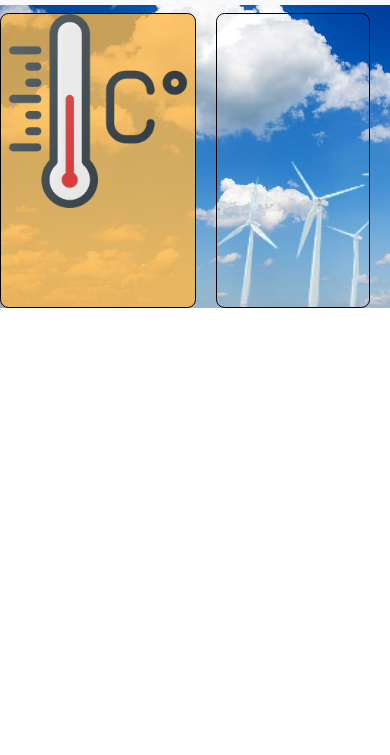
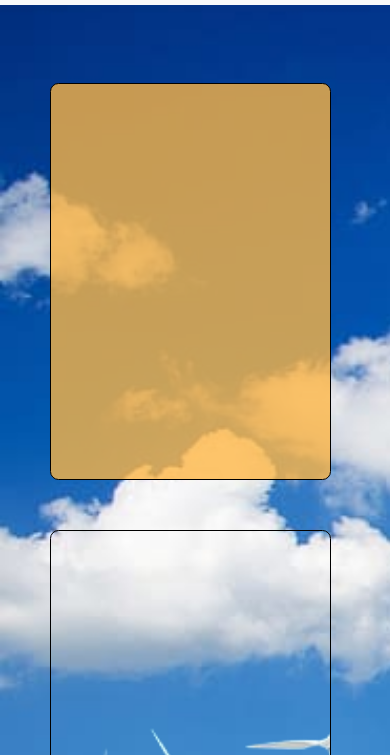
Before and after one commit to sonuxkushwaha98/My-weather-website, a plain HTML site: page index.html in a window 390 px wide. Shown: the part 89-844 px from the top of the page. Drawn offline with nearby package versions, Linux system fonts and the light colour scheme.

Commit message:
second commit

```diff
--- a/index.html
+++ b/index.html
@@ -24,14 +24,16 @@
   <div class="cityName d-flex align-items-center, justify-content-center">
     <h1><span id="cityName"></span></h1>
   </div>
-  <div class="cardContainer  d-flex align-items-center, justify-content-center">
+  <div class="cardContainer ">
     <div class="tempCard">
+      <div class="image"><img id="tempImg" src="" alt=""> <p id="text"></p></div>
       <div id="temp"></div>
       <div id="humidity"></div>
       <div id="feelslike"></div>
     </div>
     <div class="windCard">
       <div id="windSpeed"></div>
+      <div id="windDir"></div>
       <div id="country"></div>
       <div id="region"></div>
     </div>
--- a/script.js
+++ b/script.js
@@ -3,10 +3,13 @@ const temperature = document.querySelector('#temp')
 const humidity = document.querySelector('#humidity')
 const feelsLike = document.querySelector('#feelslike')
 const windspeed = document.querySelector('#windSpeed')
+const windDir = document.querySelector('#windDir')
 const country = document.querySelector('#country')
 const region = document.querySelector('#region')
 const searchInpt = document.querySelector('#searchInpt')
 const searchBtn = document.querySelector('#searchBtn')
+const tempImg = document.querySelector('#tempImg')
+const text = document.querySelector('#text')
 
 const getWeather =  () => {
    searchBtn.addEventListener('click', async(e) => {
@@ -20,9 +23,12 @@ const getWeather =  () => {
       humidity.innerHTML =  "<b>Humidity</b> "+data.current.humidity + '%';
       feelsLike.innerHTML = "<b>Feels like</b> "+data.current.feelslike_c + "&#8451";
       windspeed.innerHTML="<b>Wind speed</b> "+data.current.wind_kph+"Km/h";
+      windDir.innerHTML="<b>Wind direction</b> "+data.current.wind_dir
       country.innerHTML="<b>Country</b> "+data.location.country;
       cityName.innerHTML = "Welcome to "+data.location.name;
       region.innerHTML="<b>Region</b> "+data.location.region;
+      tempImg.src= data.current.condition.icon;
+      text.innerHTML=data.current.condition.text
       console.log(searchInpt);
    })
 
--- a/style.css
+++ b/style.css
@@ -1,27 +1,50 @@
-body{
+body {
     background-image: url(weather2.jpg);
     background-size: cover;
     background-repeat: no-repeat;
 }
-#cityName{
+.cityName{
+    margin-top: 20px;
+}
+#cityName {
     color: black;
 }
+.cardContainer{
+    display: flex;
+    justify-content: center;
+    align-items: center;
+}
+
 .tempCard {
-    height: 35vh;
-    width: 45vh;
+    display: flex;
+    flex-direction: column;
+    height: 47vh;
+    width: 35vw;
     border: 1px solid black;
     border-radius: 1vh;
     margin-right: 20px;
-    background-image: url('temp.png');
     background-size: contain;
     background-color: #ffb743c7;
     background-repeat: no-repeat;
     font-size: large;
     color: black;
 }
+
+.image {
+    height: 30%;
+    width: 30%;
+    margin: 5px;
+    display: flex;
+}
+#text{
+    font-size: 15px;
+    margin-top: 20px;
+    margin-left: 10px;
+}
+
 .windCard {
-    height: 35vh;
-    width: 41vh;
+    height: 47vh;
+    width: 35vw;
     border: 1px solid black;
     border-radius: 1vh;
     margin-right: 20px;
@@ -33,24 +56,47 @@ body{
 }
 
 #temp {
-    margin: 3vh;
-    margin-left: 15vh;
+    margin-left: 8vh;
 }
 
 #humidity {
     margin: 7vh;
-    margin-left: 16vh;
+    margin-left: 8vh;
 }
 
 #feelslike {
-    margin-left: 16vh;
+    margin-left: 8vh;
 }
+
 #windSpeed {
     margin: 5vh;
 }
+
 #country {
     margin: 5vh;
 }
+
 #region {
     margin: 5vh;
 }
+#windDir {
+    margin: 5vh;
+}
+
+@media screen and (max-width: 800px) {
+
+    html{
+        height: 150%;
+    }
+    .cardContainer{
+        display: inline;
+    }
+    .tempCard {
+        width: 72vw;
+        margin: 50px;
+    }
+    .windCard {
+        width: 72vw;
+        margin: 50px;
+    }
+  }
```
